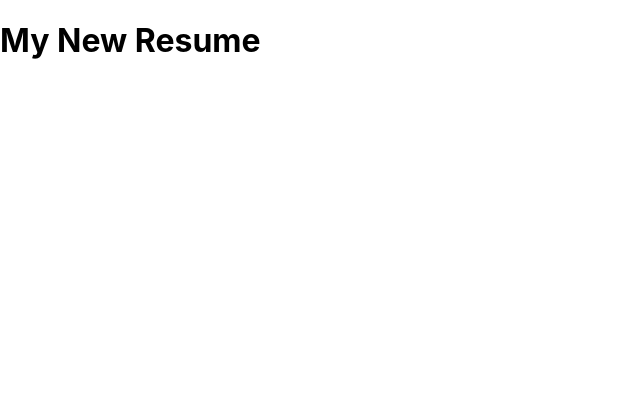
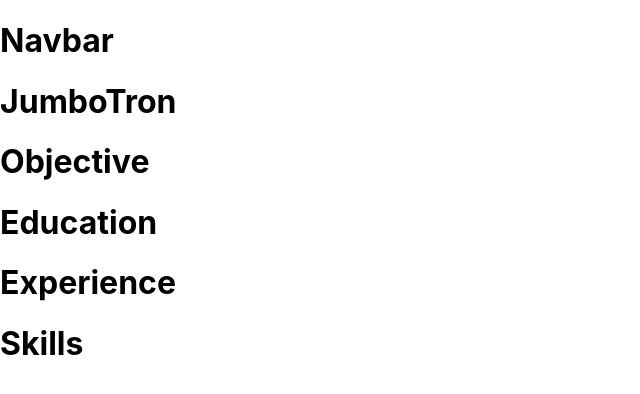
Before and after one commit to landinij0040/Personal-Website, a React (Create React App) app: page / in a window 1280 px wide. Shown: the top 394 px of the page, without its empty margins (0-640 px from the left). Built offline with nearby package versions, Linux system fonts and the light colour scheme.

Commit message:
How I want the layout

```diff
--- a/src/App.js
+++ b/src/App.js
@@ -1,10 +1,44 @@
 import logo from './logo.svg';
 import './App.css';
+import Container from 'react-bootstrap/Container';
+import Row from 'react-bootstrap/Row';
+import Col from 'react-bootstrap/Col';
 
 function App() {
   return (
     <>
-      <h1>My New Resume</h1>
+      <Container>
+        <Row>
+          <Col>
+            <h1>Navbar</h1>
+          </Col>
+        </Row>
+        <Row>
+          <Col>
+            <h1>JumboTron</h1>
+          </Col>
+        </Row>
+        <Row>
+          <Col>
+            <h1>Objective</h1>
+          </Col>
+        </Row>
+        <Row>
+          <Col>
+            <h1>Education</h1>
+          </Col>
+        </Row>
+        <Row>
+          <Col>
+            <h1>Experience</h1>
+          </Col>
+        </Row>
+        <Row>
+          <Col>
+            <h1>Skills</h1>
+          </Col>
+        </Row>
+      </Container>
     </>
 
   );
```
